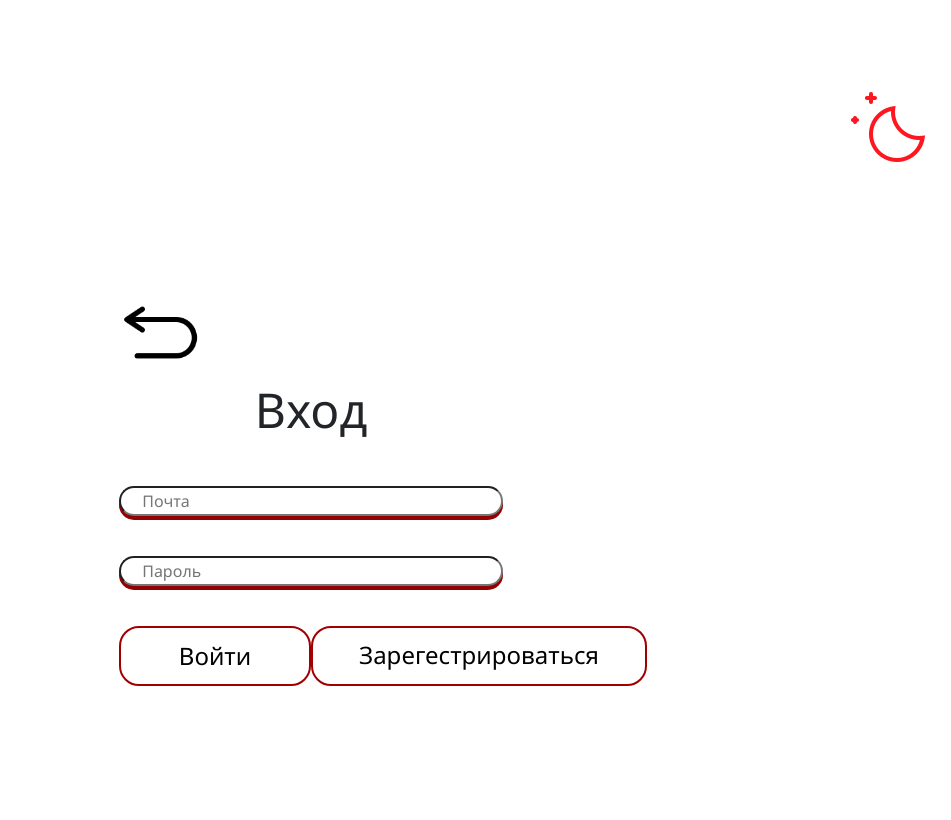
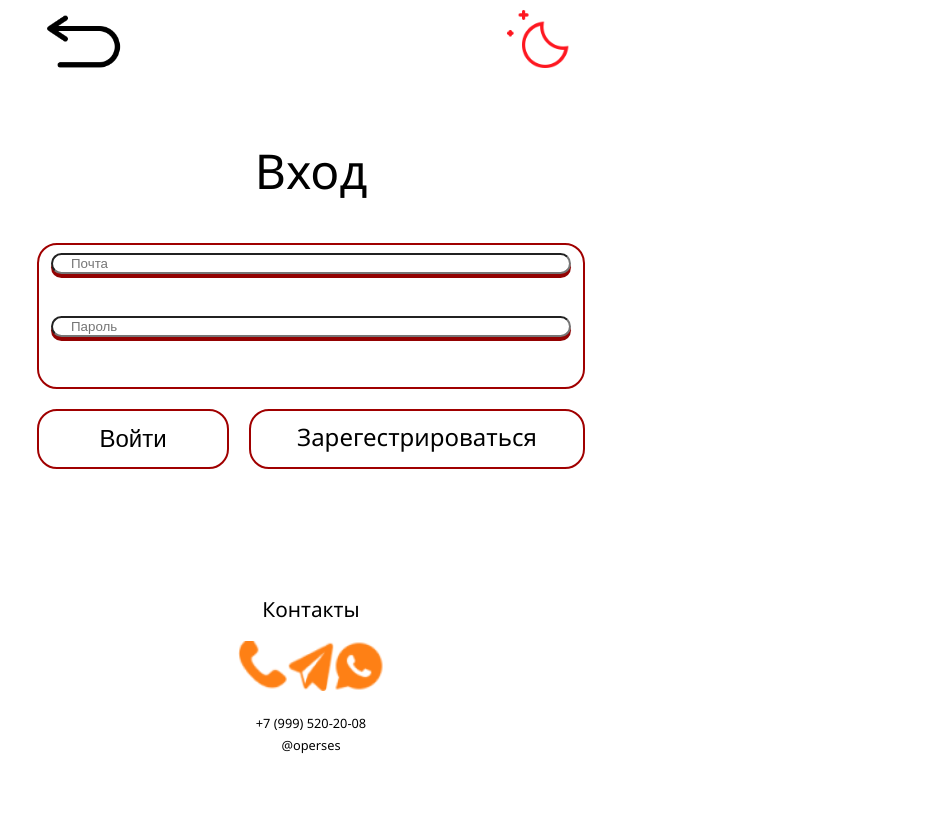
Before and after one commit to DanyaVacBanned/sauce-project, a Django app: page /login/ in a window 1280 px wide. Shown: the whole page, without its empty margins (329-1280 px from the left). After the commit the page ends 754 px from the top, so only its background shows below. Run offline with Django 4.2, Linux system fonts and the light colour scheme; parts of the project's set-up code (start-up, migrations or seed data) failed here and were passed over; some libraries are stand-ins or nearby versions.

Commit message:
fix html and css

```diff
--- a/sauce/main_app/static/main_app/css/login-page.css
+++ b/sauce/main_app/static/main_app/css/login-page.css
@@ -4,31 +4,34 @@
     display: flex;
     justify-content: center;
     align-items: center;
-    height: 50vw;
+    height: 100%;
+    width: 100%;
+}
 
+.header-block {
+    margin: 0;
 }
 
 .login-with-email-form-block {
 
-    align-content: center;
-    width: 30vw;
-
-
 }
 
 .go-back-arrow {
+    display: flex;
+    justify-content: space-evenly;
+    align-items: center;
+}
 
-
-    align-self: flex-start;
-
+.login-form fieldset {
+    border: 2px solid #A00000;
+    border-radius: 20px;
 }
 
 .login-form-wrapper {
 
     display: flex;
-    width: 30vw;
+    flex-direction: column;
     justify-content: center;
-    flex-direction: column;
     align-items: center;
 }
 
@@ -43,22 +46,23 @@
 
 
 .form-field-block {
-    width: 30vw;
+    width: 100%;
     margin-bottom: 40px;
 
 }
 
 .form-field-block input {
     background-color: #FFF;
-    width: 30vw;
+    width: 100%;
     border-radius: 29px;
-    box-shadow: 0px 4px 0px 0px #930202;
+    box-shadow: 0 4px 0 0 #930202;
     text-indent: 1.2em;
 
 }
 
 .login-form-buttons {
-
+    margin-top: 20px;
+    gap: 20px;
     display: flex;
     justify-content: space-between;
 }
@@ -84,13 +88,13 @@
 
 }
 
-.enter-btn::hover {
+.enter-btn:hover {
 
     background: #272727;
 }
 
 .dark-theme-icon-block {
-    display: flex;
+    display: inline;
     justify-content: flex-end;
 
 
@@ -105,10 +109,8 @@
 .register-form-wrapper {
 
 display: flex;
-display: flex;
 justify-content: center;
 align-items: center;
-height: 100vh;
 }
 
 .register-form {
--- a/sauce/main_app/static/main_app/css/registration-page.css
+++ b/sauce/main_app/static/main_app/css/registration-page.css
@@ -6,20 +6,17 @@
     display: flex;
     justify-content: center;
     align-items: center;
-    height: 100vh;
-
+    height: 600px;
+    width: 100%;
 }
 
 
 .account-type-btn{
 
-    height: 3em;
-    width: 10em;
-    font-size: 1.5vw;
-    padding: 1vw;
-    margin: 1vw;
-    border: 0.3vw solid;
-    border-radius: 1vw;
+    height: 3rem;
+    width: 10rem;
+    font-size: 1.5rem;
+    border-radius: 20px;
     background-color: #FE7B29;
     color: white;
 
--- a/sauce/main_app/static/main_app/css/style.css
+++ b/sauce/main_app/static/main_app/css/style.css
@@ -1,15 +1,18 @@
+* {
+    box-sizing: border-box;
+    margin: 0;
+}
+
 html {
     font-family: 'Segoe UI', Tahoma, Geneva, Verdana, sans-serif;
 }
 
 a {
+    text-decoration: none;
+}
 
-    text-decoration: none;
-    color: none;
-}
 .header-block {
-margin-bottom: 5em;
-
+    margin: 0;
 }
 
 .nav-bar {
@@ -51,25 +54,22 @@ margin: 0;
 
 
 .hiden {
-
     display: None;
-
 }
 
 .container {
-
     font-family: 'Segoe UI', Tahoma, Geneva, Verdana, sans-serif;
-    max-width: 1800px;
+    display: flex;
+    flex-direction: column;
+    justify-content: center;
+    align-items: center;
+    margin-top: 50px
 }
 
 
 /* Header */
 .header-block {
-
-    height: 100%;
     width: 100%;
-
-
 }
 
 .main-page-header {
@@ -334,10 +313,9 @@ margin: 0;
 .contacts-block-title h5 {
     align-self: center;
     text-align: center;
-    margin-bottom: 1.5vh;
+    margin-bottom: 15px;
     color: #000;
-    text-align: center;
-    font-size:1.3vw;
+    font-size:1.3rem;
     font-style: normal;
     font-weight: 400;
     line-height: 160.187%;
@@ -347,16 +325,12 @@ margin: 0;
 
 .contacts-block-icons {
     display: inline-flex;
-    margin-bottom: 1.5vh;
-
-
+    margin-bottom: 15px;
 }
 
 .contacts-block-icons img {
-
-    width: 2vw;
-    height: 3.5vh;
-
+    width: 50px;
+    height: 50px;
 }
 
 
@@ -368,9 +342,8 @@ margin: 0;
 }
 
 .contacts-block-info {
-
+    text-align: center;
     margin-bottom: 5vh;
-
 }
 
 
--- a/sauce/main_app/templates/main_app/auth/login.html
+++ b/sauce/main_app/templates/main_app/auth/login.html
@@ -2,25 +2,31 @@
 {% load static %}
 {% block title %} Авторизация {% endblock title %}
 
+{% block header %}
+<div class="go-back-arrow">
+    <a href="{% url 'main_page' %}">
+        <img src="{% static 'main_app/src/img/gobackarrow.png' %}" alt="Вернуться назад">
+    </a>
+    <div class="dark-theme-icon-block">
+        <img class="dark-theme-icon" src="{% static 'main_app/src/img/moon.png' %}" alt="Темная тема" onclick="">
+    </div>
+</div>
+
+{% endblock %}
+
 {% block content %}
 
-<div class="dark-theme-icon-block">
-    <img class="dark-theme-icon" src="{% static 'main_app/src/img/moon.png' %}" alt="Темная тема" onclick="">
-</div>
+
 <div class="login-container">
     <div class="login-form-wrapper">
-        <div class="go-back-arrow">
-            <a href="{% url 'main_page' %}">
-                <img src="{% static 'main_app/src/img/gobackarrow.png' %}" alt="Вернуться назад">
-            </a>
-        </div>
+
         <div class="page-title">
             <span>
                 Вход
             </span>
         </div>
         <div class="login-with-email-form-block" id="login-with-email" style="display: flex">
-            <form method="post">
+            <form method="post" class="login-form">
                 {% csrf_token %}
                 <fieldset>
                     <div class="form-field-block">
--- a/sauce/main_app/templates/main_app/layout/base.html
+++ b/sauce/main_app/templates/main_app/layout/base.html
@@ -5,7 +5,7 @@
     <meta charset="UTF-8">
     <meta name="viewport" content="width=device-width, initial-scale=1.0">
 
-    <link rel="stylesheet" href="{% static 'main_app/src/bootstrap/css/bootstrap.min.css' %}">
+{#    <link rel="stylesheet" href="{% static 'main_app/src/bootstrap/css/bootstrap.min.css' %}">#}
     <link rel="stylesheet" href="{% static 'main_app/css/style.css' %}">
     <link rel="stylesheet" href="{% static 'main_app/css/registration-page.css' %}">
     <link rel="stylesheet" href="{% static 'main_app/css/login-page.css' %}">
@@ -76,6 +76,56 @@
         {% endblock content %}
     </div>
 
+    {% block footer %}
+    <footer>
+        <div class="contacts-block-container">
+            <div class="contacts-block">
+
+                <div class="contacts-block-title">
+                    <h5>
+                        Контакты
+                    </h5>
+                </div>
+
+                <div class="contacts-block-icons">
+                    <div class="contacts-block-icon-item phone">
+                        <a href="tel:+79995202008">
+                            <img src="{% static 'main_app/src/img/phone.png' %}" alt="Телефон">
+                        </a>
+
+                    </div>
+
+                    <div class="contacts-block-icon-item telegram">
+                        <a href="https://t.me/operses">
+                            <img src="{% static 'main_app/src/img/telegram.png' %}" alt="Телеграмм">
+                        </a>
+                    </div>
+
+                    <div class="contacts-block-icon-item whats-app">
+                        <a href="https://wa.me/79995202008">
+                            <img src="{% static 'main_app/src/img/whatsapp.png' %}" alt="Whats App">
+                        </a>
+                    </div>
+
+                </div>
+
+                <div class="contacts-block-info">
+                    <div class="contacts-block-info-phone">
+                        <span>
+                            +7 (999) 520-20-08
+                        </span>
+                    </div>
+                    <div class="contacts-block-info-telegram">
+                        <span>
+                            @operses
+                        </span>
+                    </div>
+                </div>
+
+            </div>
+        </div>
+    </footer>
+    {% endblock footer %}
     <script src="{% static 'main_app/js/script.js' %}"></script>
 </body>
 </html>
```
Also changed, not shown: other parts of sauce/main_app/static/main_app/css/style.css (+83 -94 lines), sauce/main_app/templates/main_app/auth/main_register.html (+15 -9 lines), sauce/main_app/templates/main_app/auth/register-candidate.html (+14 -8 lines), sauce/main_app/templates/main_app/auth/register-employer.html (+16 -8 lines), sauce/main_app/templates/main_app/index.html (+2 -62 lines), sauce/chat/migrations/0001_initial.py (deleted), sauce/chat/migrations/0002_alter_chatmessage_chat_room_delete_chatroom.py (deleted), sauce/chat/migrations/0003_chatroom_alter_chatmessage_chat_room.py (deleted), sauce/main_app/migrations/0001_initial.py (deleted), sauce/main_app/migrations/0002_alter_sauceuser_phone_number.py (deleted), sauce/main_app/migrations/0003_remove_sauceuser_address_remove_sauceuser_experience_and_more.py (deleted), sauce/main_app/migrations/0004_alter_candidate_specialization_and_more.py (deleted), sauce/main_app/migrations/0005_alter_sauceuser_phone_number.py (deleted), sauce/main_app/migrations/0006_alter_candidate_experience_and_more.py (deleted), 2 more files.
